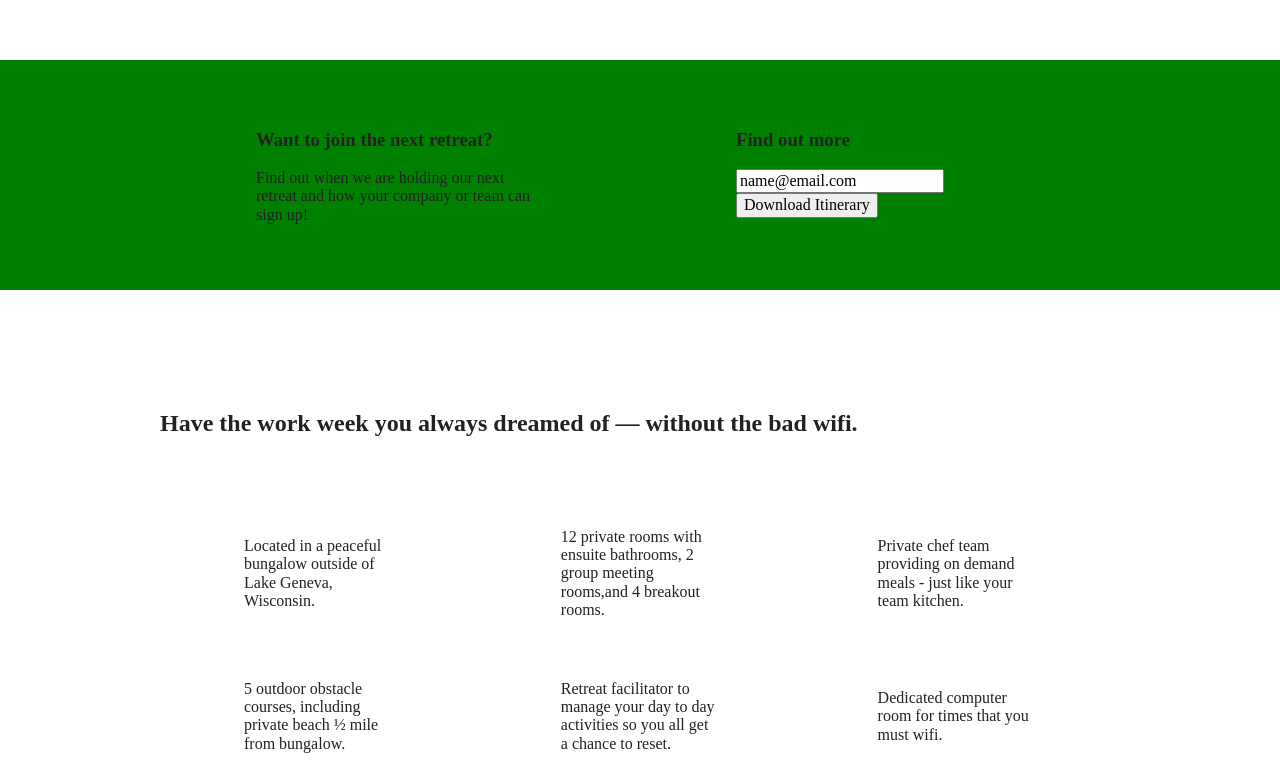
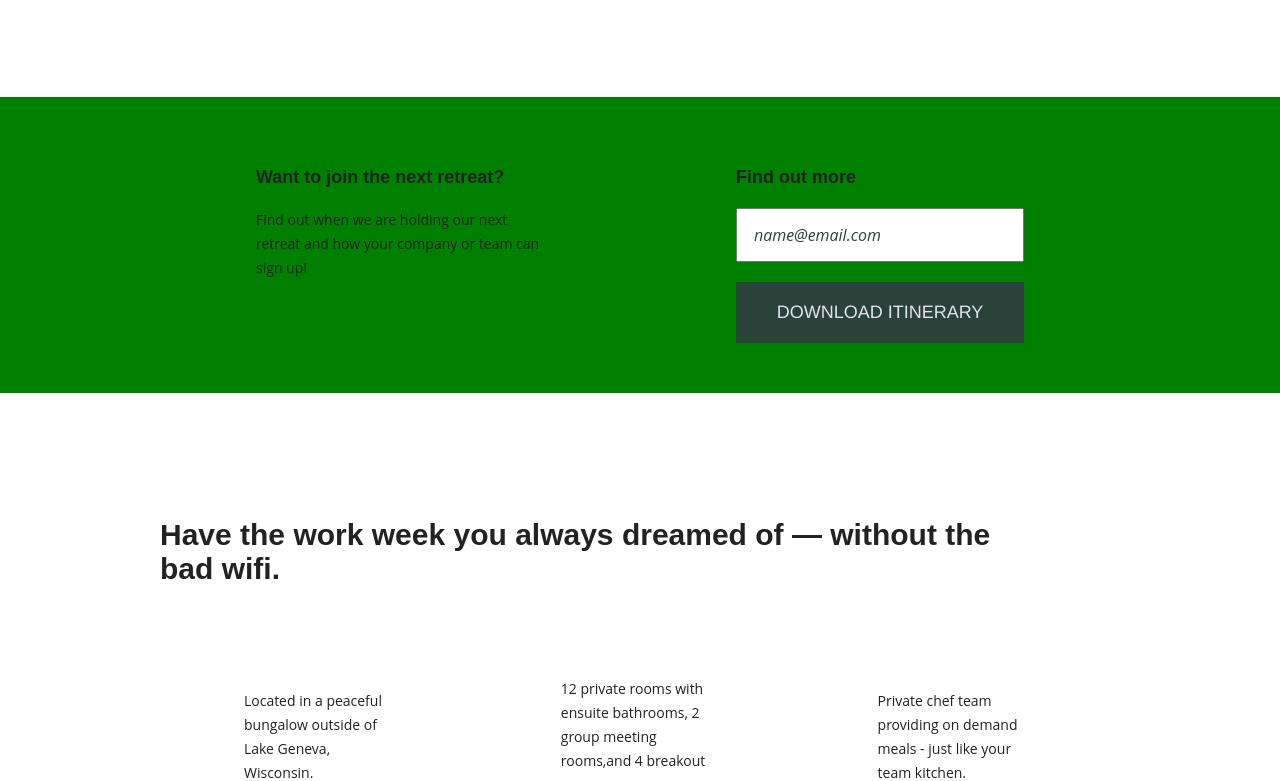
Before and after one commit to Tomomi-K1/unplugged, a website built with Parcel: page index.html in a window 1280 px wide. Shown: the part 300-1081 px from the top of the page. Built offline with nearby package versions, Linux system fonts and the light colour scheme.

Commit message:
Style update

```diff
--- a/css/main.css
+++ b/css/main.css
@@ -86,11 +86,88 @@ textarea {
 /* ==========================================================================
    Author's custom styles
    ========================================================================== */
+/* General Styles */
 
-   .content-wrapper{
-     width: 90%;
-     margin: 50px 0;
-   }
+html {
+	font-size: 16px;
+}
+
+body {
+  font-family: 'Open Sans', sans-serif;
+  font-size: 1em;
+  text-align: left;
+}
+
+ul,
+ol {
+  list-style: none;
+}
+
+a {
+  color: #e2e3ed;
+  text-decoration: none;
+}
+
+h2 {
+  font-family: 'Poppins', sans-serif;
+  font-size: 1.875em;
+}
+
+h3,
+h4 {
+  font-family: 'Poppins', sans-serif;
+  font-size: 1.125em;
+  margin: 20px 0;
+}
+
+p {
+  font-size: 0.875em;
+  line-height: 24px;
+
+}
+
+img {
+
+}
+
+figure {
+
+}
+
+address {
+  font-style: normal;
+}
+
+.content-wrapper{
+  width: 90%;
+  margin: 50px 0;
+}
+
+aside .form {
+  margin-top: 30px;
+}
+
+input[type=text] {
+  box-sizing: border-box;
+  width: 100%;
+  color: #2a423a;
+  font-style: italic;
+  padding: 1em;
+}
+
+input[type=button] {
+  width: 100%;
+  padding: 20px 0;
+  margin-top: 20px;
+  background-color: #2a423a;
+  font-family: 'Poppins', Helvetica, Arial, sans-serif;
+  font-weight: 500;
+  font-size: 1.125em;
+  color: #e2e3ed;
+  border: none;
+  text-align: center;
+  text-transform: uppercase;
+}
 
  /*--------------------base header-----footer style---------------------------*/
 
@@ -132,7 +209,6 @@ header nav{
 header nav ul{
   display: flex;
   justify-content: space-around;
-  list-style: none;
   width: 100%;
 }
 
```
Also changed, not shown: about/index.html (+2 -0 lines).
